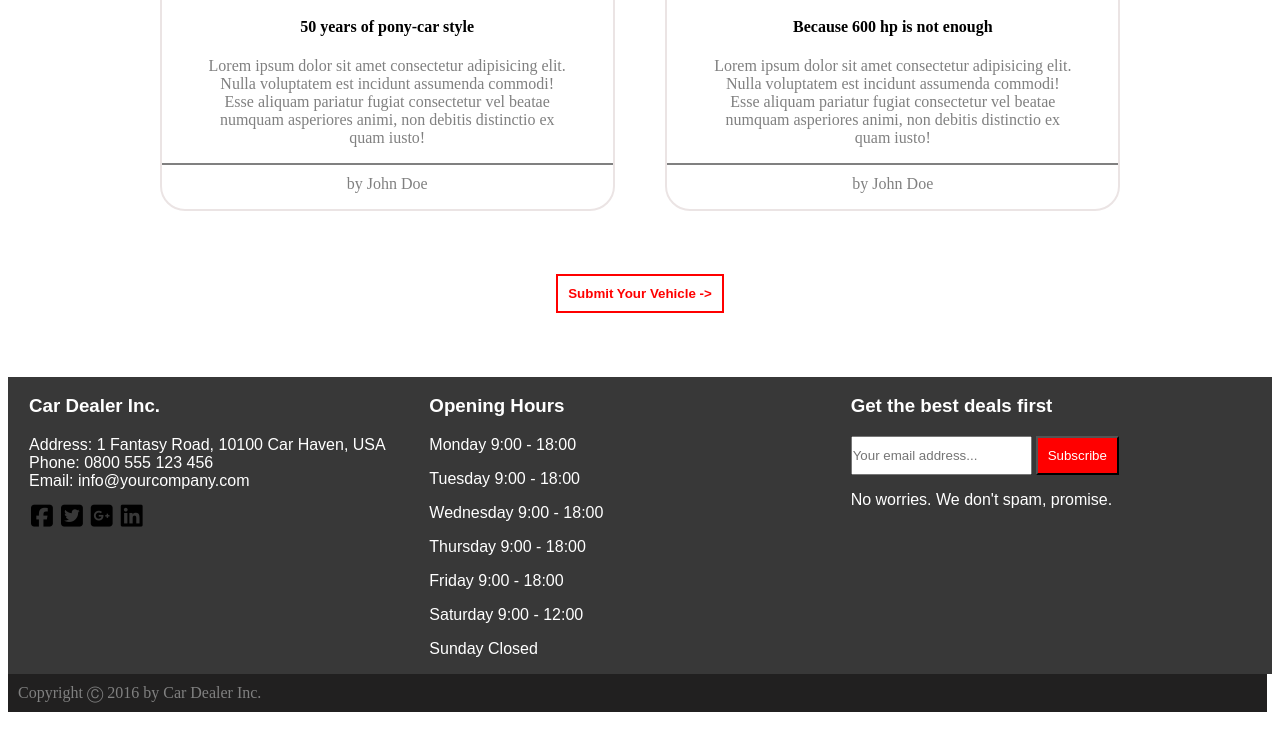
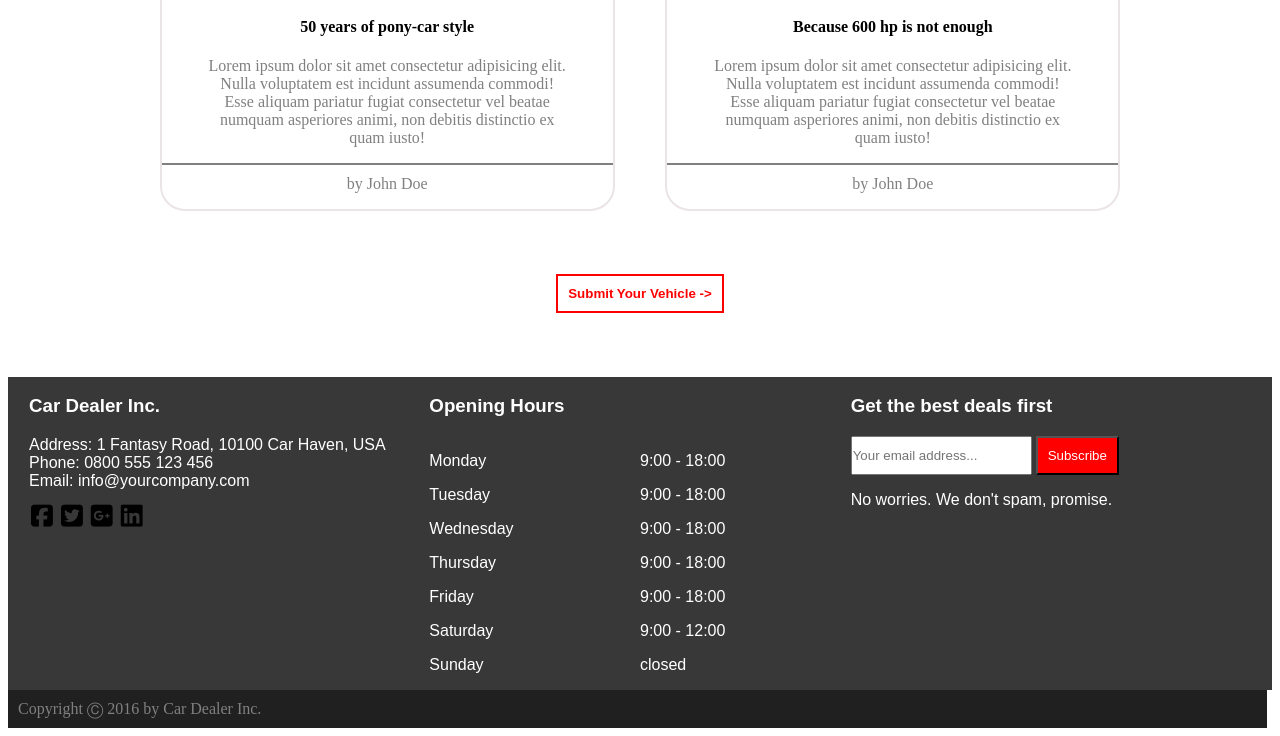
Before and after one commit to vikil94/commerce-dynamics-challenge, a website: page index.html in a window 1280 px wide. Shown: the part 2692-3428 px from the top of the page. Drawn offline with Linux system fonts and the light colour scheme.

Commit message:
created a grid to seperate the days and hours section properly

```diff
--- a/index.html
+++ b/index.html
@@ -202,13 +202,26 @@
         </div>
         <div class="store-hours">
             <h3 class="contact-title">Opening Hours</h3>
-            <p class="hours-info">Monday 9:00 - 18:00</p>
-            <p class="hours-info">Tuesday 9:00 - 18:00</p>
-            <p class="hours-info">Wednesday 9:00 - 18:00</p>
-            <p class="hours-info">Thursday 9:00 - 18:00</p>
-            <p class="hours-info">Friday 9:00 - 18:00</p>
-            <p class="hours-info">Saturday 9:00 - 12:00</p>
-            <p class="hours-info">Sunday Closed</p>
+            <div class="div-hours">
+                <div class="days">
+                    <p class="hours-info">Monday</p>
+                    <p class="hours-info">Tuesday</p>
+                    <p class="hours-info">Wednesday</p>
+                    <p class="hours-info">Thursday</p>
+                    <p class="hours-info">Friday</p>
+                    <p class="hours-info">Saturday</p>
+                    <p class="hours-info">Sunday</p>
+                </div>
+                <div class="hours">
+                    <p class="hours-info">9:00 - 18:00</p>
+                    <p class="hours-info">9:00 - 18:00</p>
+                    <p class="hours-info">9:00 - 18:00</p>
+                    <p class="hours-info">9:00 - 18:00</p>
+                    <p class="hours-info">9:00 - 18:00</p>
+                    <p class="hours-info">9:00 - 12:00</p>
+                    <p class="hours-info">closed</p>
+                </div>
+            </div>
         </div>
         <div class="email-info">
             <h3 class="contact-title">Get the best deals first</h3>
--- a/main.scss
+++ b/main.scss
@@ -325,6 +325,11 @@ h4 {
     padding: 0;
 }
 
+.div-hours {
+    display: grid;
+    grid-template-columns: 1fr 1fr;
+}
+
 .hours-info {
     color: white;
     font-family: Arial,
@@ -371,13 +376,13 @@ footer {
 
 @media only screen and (max-width: 950px) {
     .car-selection {
-        margin-top: 15%;
+        margin-top: 20%;
         display: grid;
         grid-template-columns: 1fr 1fr;
     }
     .contact-section {
         display: grid;
-        grid-template-columns: 1fr 1fr 1fr;
+        grid-template-columns: 1fr 1fr;
         padding: 0 auto;
     }
     .main-nav {
```
Also changed, not shown: main.css, 1 other file.
